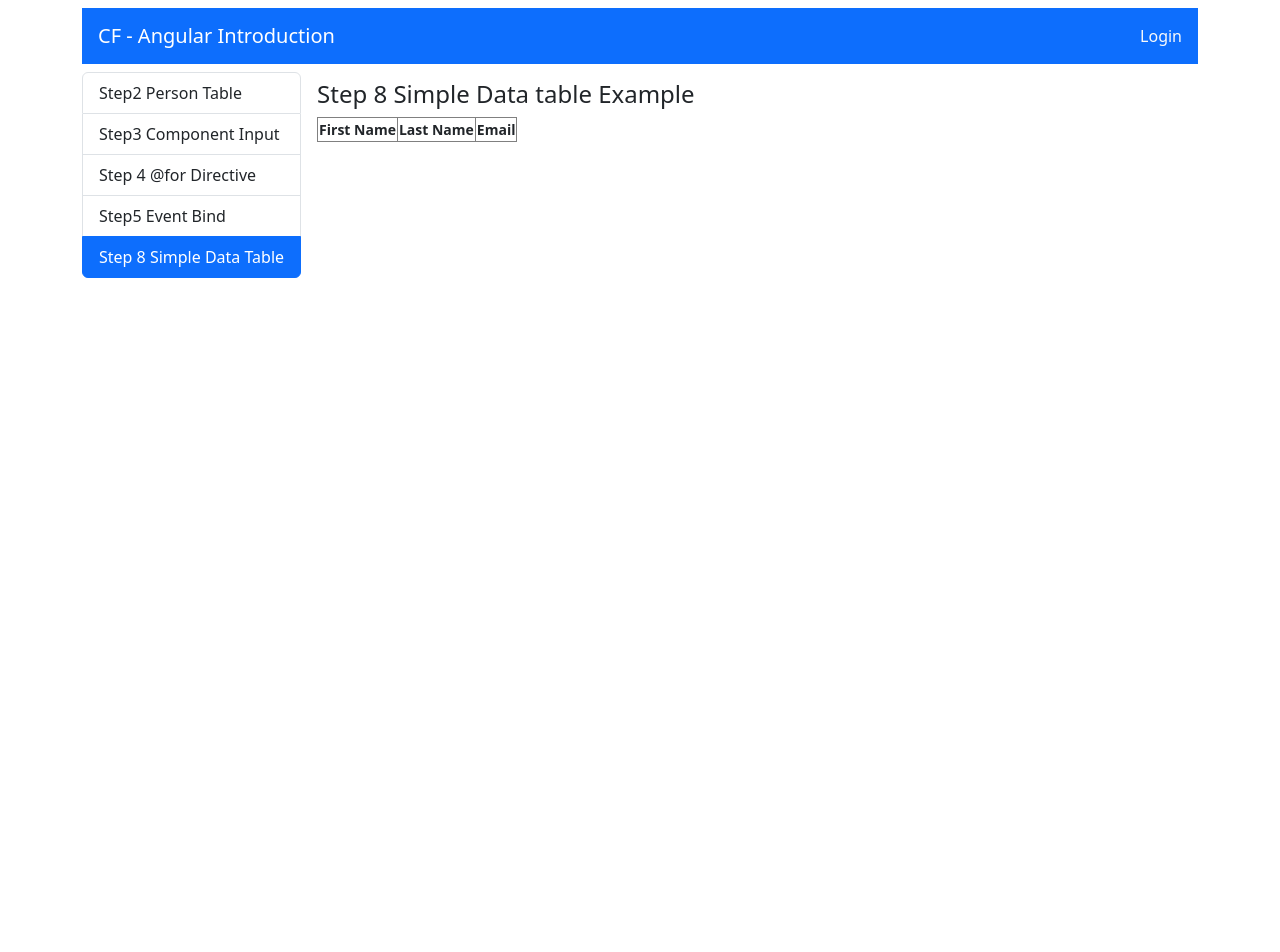
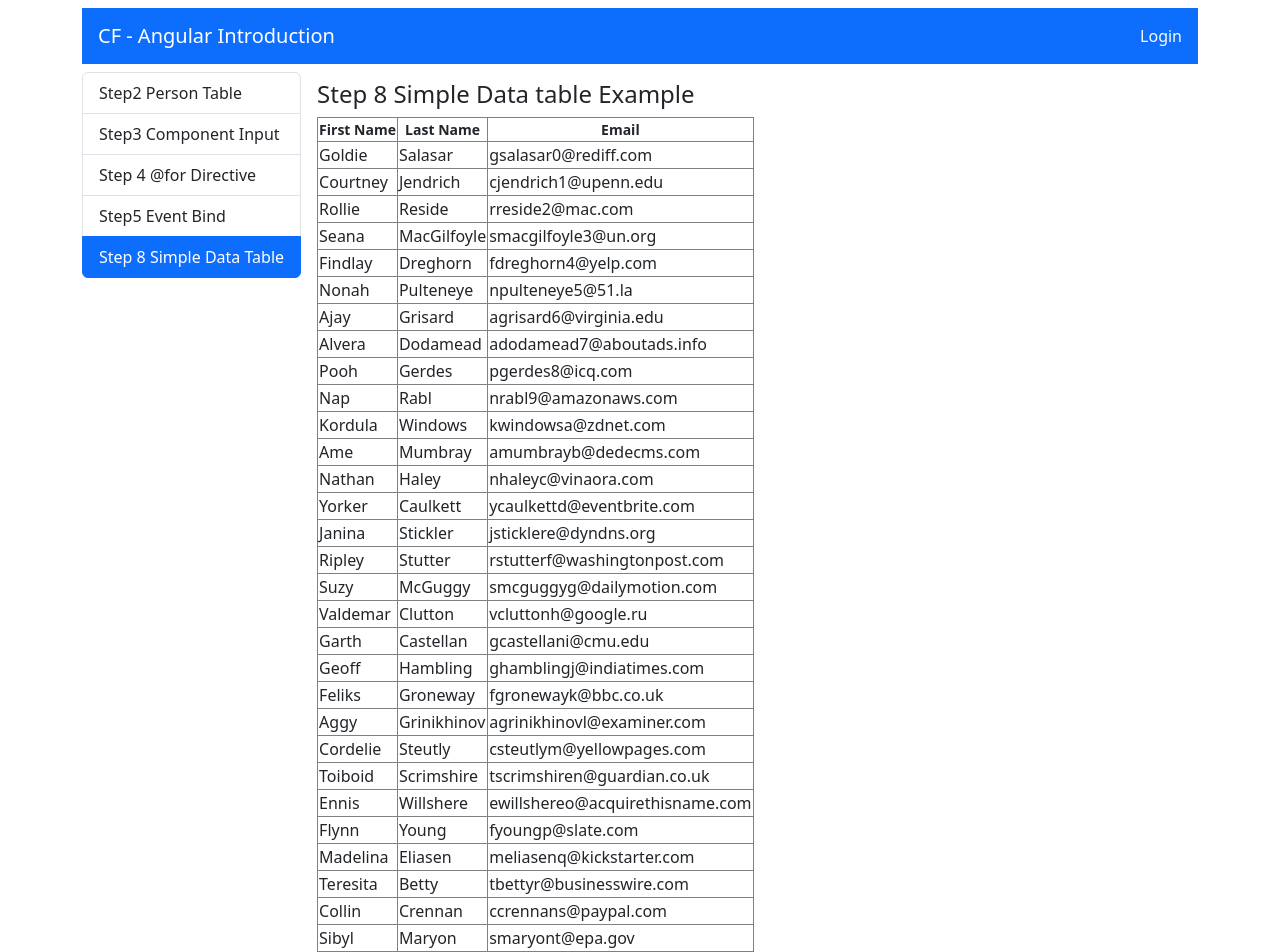
Before and after one commit to ChristinaTsouknida/cf9-frontend, an Angular app: page /simple-datatable-example in a window 1280 px wide. Shown: the top 952 px of the page. Before the commit the page ends 800 px from the top, so only its background shows below. Built offline with nearby package versions, Linux system fonts and the light colour scheme.

Commit message:
feat: add IPerson Interface

```diff
--- a/package.json
+++ b/package.json
@@ -18,6 +18,7 @@
     "@angular/platform-browser": "^21.2.0",
     "@angular/router": "^21.2.0",
     "bootstrap": "^5.3.8",
+    "lodash-es": "^4.18.1",
     "rxjs": "~7.8.0",
     "tslib": "^2.3.0"
   },
--- a/src/app/shared/interfaces/person.ts
+++ b/src/app/shared/interfaces/person.ts
@@ -3,3 +3,36 @@ export interface IPerson {
   lastname: string;
   email: string;
 }
+
+export const ManyPersons: IPerson[] = [
+    {"firstname":"Goldie","lastname":"Salasar","email":"gsalasar0@rediff.com"},
+    {"firstname":"Courtney","lastname":"Jendrich","email":"cjendrich1@upenn.edu"},
+    {"firstname":"Rollie","lastname":"Reside","email":"rreside2@mac.com"},
+    {"firstname":"Seana","lastname":"MacGilfoyle","email":"smacgilfoyle3@un.org"},
+    {"firstname":"Findlay","lastname":"Dreghorn","email":"fdreghorn4@yelp.com"},
+    {"firstname":"Nonah","lastname":"Pulteneye","email":"npulteneye5@51.la"},
+    {"firstname":"Ajay","lastname":"Grisard","email":"agrisard6@virginia.edu"},
+    {"firstname":"Alvera","lastname":"Dodamead","email":"adodamead7@aboutads.info"},
+    {"firstname":"Pooh","lastname":"Gerdes","email":"pgerdes8@icq.com"},
+    {"firstname":"Nap","lastname":"Rabl","email":"nrabl9@amazonaws.com"},
+    {"firstname":"Kordula","lastname":"Windows","email":"kwindowsa@zdnet.com"},
+    {"firstname":"Ame","lastname":"Mumbray","email":"amumbrayb@dedecms.com"},
+    {"firstname":"Nathan","lastname":"Haley","email":"nhaleyc@vinaora.com"},
+    {"firstname":"Yorker","lastname":"Caulkett","email":"ycaulkettd@eventbrite.com"},
+    {"firstname":"Janina","lastname":"Stickler","email":"jsticklere@dyndns.org"},
+    {"firstname":"Ripley","lastname":"Stutter","email":"rstutterf@washingtonpost.com"},
+    {"firstname":"Suzy","lastname":"McGuggy","email":"smcguggyg@dailymotion.com"},
+    {"firstname":"Valdemar","lastname":"Clutton","email":"vcluttonh@google.ru"},
+    {"firstname":"Garth","lastname":"Castellan","email":"gcastellani@cmu.edu"},
+    {"firstname":"Geoff","lastname":"Hambling","email":"ghamblingj@indiatimes.com"},
+    {"firstname":"Feliks","lastname":"Groneway","email":"fgronewayk@bbc.co.uk"},
+    {"firstname":"Aggy","lastname":"Grinikhinov","email":"agrinikhinovl@examiner.com"},
+    {"firstname":"Cordelie","lastname":"Steutly","email":"csteutlym@yellowpages.com"},
+    {"firstname":"Toiboid","lastname":"Scrimshire","email":"tscrimshiren@guardian.co.uk"},
+    {"firstname":"Ennis","lastname":"Willshere","email":"ewillshereo@acquirethisname.com"},
+    {"firstname":"Flynn","lastname":"Young","email":"fyoungp@slate.com"},
+    {"firstname":"Madelina","lastname":"Eliasen","email":"meliasenq@kickstarter.com"},
+    {"firstname":"Teresita","lastname":"Betty","email":"tbettyr@businesswire.com"},
+    {"firstname":"Collin","lastname":"Crennan","email":"ccrennans@paypal.com"},
+    {"firstname":"Sibyl","lastname":"Maryon","email":"smaryont@epa.gov"}
+  ]
```
Also changed, not shown: 1 other file (tests, documents, lock files or other folders).
